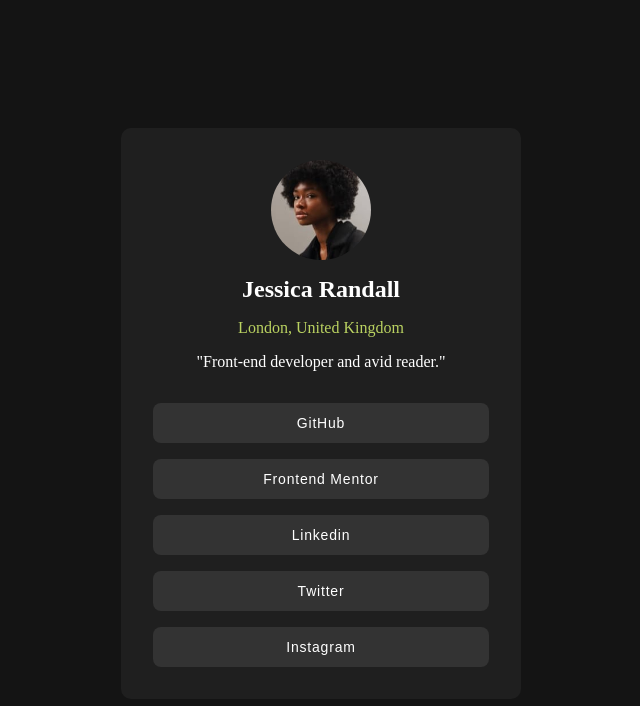
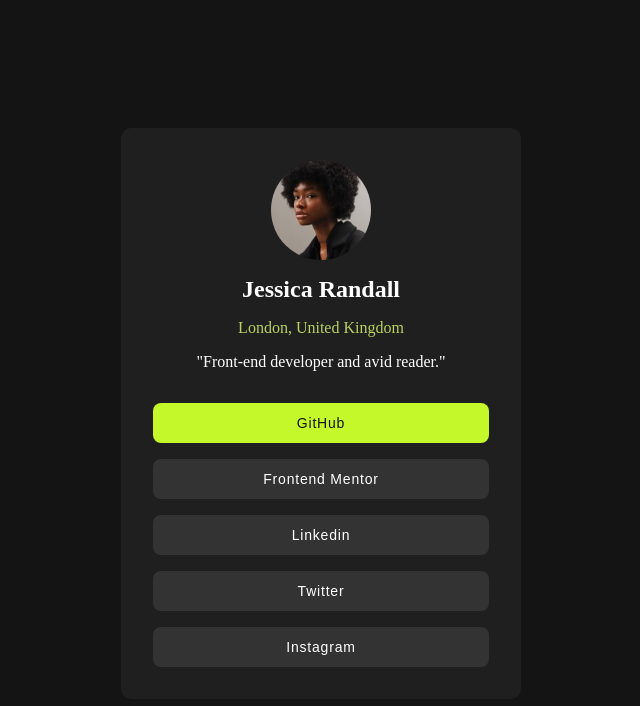
Before and after one commit to Rohanoza001/social-links-profile, a plain HTML site: page index.html in a window 1280 px wide. In both pictures the pointer is over the button "GitHub". Shown: the whole page, without its empty margins (319-959 px from the left). Drawn offline with Linux system fonts and the light colour scheme.

Commit message:
Add hover using css

```diff
--- a/style.css
+++ b/style.css
@@ -63,6 +63,11 @@ body {
     font-weight: 500;
     letter-spacing: 0.8px;
 }
+ .button-container button:hover {
+    background-color: #c4f82a;
+    cursor: pointer;
+    color: #141414;
+ }
 
 @media only screen and (min-width: 320px) and (max-width: 600px) {
     .container {
```
